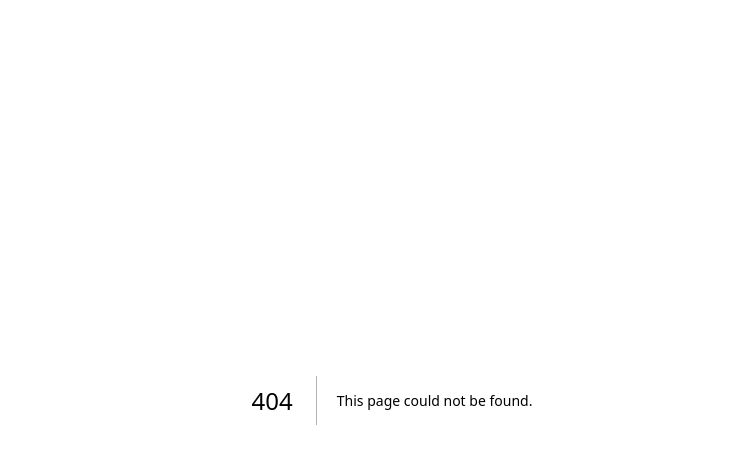
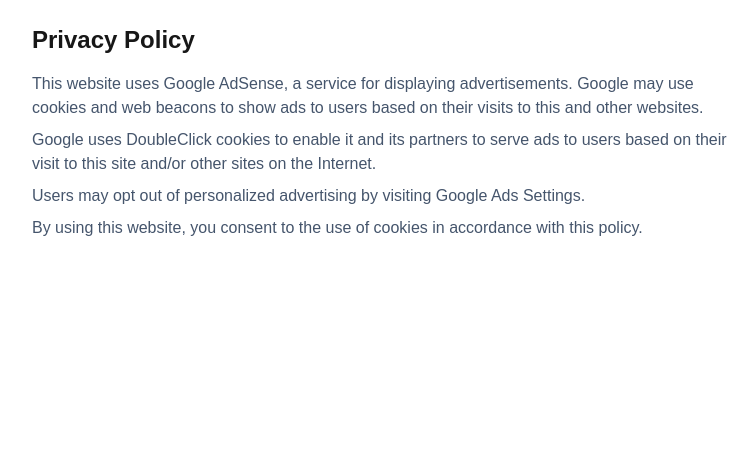
Before and after one commit to Myruth48/freelancer-rate-calculator, a Next.js app: page /privacy-policy in a window 1280 px wide. Before the commit this address had no page. Shown: the top 464 px of the page, without its empty margins (248-1004 px from the left). Built offline with nearby package versions, Linux system fonts and the light colour scheme.

Commit message:
Ensure Contact and Privacy Policy routes

```diff
--- /dev/null
+++ b/app/contact/page.tsx
@@ -0,0 +1,15 @@
+export default function Contact() {
+  return (
+    <main className="min-h-screen p-6 max-w-3xl mx-auto">
+      <h1 className="text-2xl font-bold mb-4">Contact</h1>
+
+      <p className="text-slate-600">
+        If you have any questions, feedback, or business inquiries, feel free to contact us:
+      </p>
+
+      <p className="mt-2 font-medium">
+        📧 ucpinarsemih1@gmail.com
+      </p>
+    </main>
+  );
+}
--- /dev/null
+++ b/app/privacy-policy/page.tsx
@@ -0,0 +1,26 @@
+export default function PrivacyPolicy() {
+  return (
+    <main className="min-h-screen p-6 max-w-3xl mx-auto">
+      <h1 className="text-2xl font-bold mb-4">Privacy Policy</h1>
+
+      <p className="text-slate-600 mb-2">
+        This website uses Google AdSense, a service for displaying advertisements.
+        Google may use cookies and web beacons to show ads to users based on their
+        visits to this and other websites.
+      </p>
+
+      <p className="text-slate-600 mb-2">
+        Google uses DoubleClick cookies to enable it and its partners to serve ads
+        to users based on their visit to this site and/or other sites on the Internet.
+      </p>
+
+      <p className="text-slate-600 mb-2">
+        Users may opt out of personalized advertising by visiting Google Ads Settings.
+      </p>
+
+      <p className="text-slate-600">
+        By using this website, you consent to the use of cookies in accordance with this policy.
+      </p>
+    </main>
+  );
+}
```
